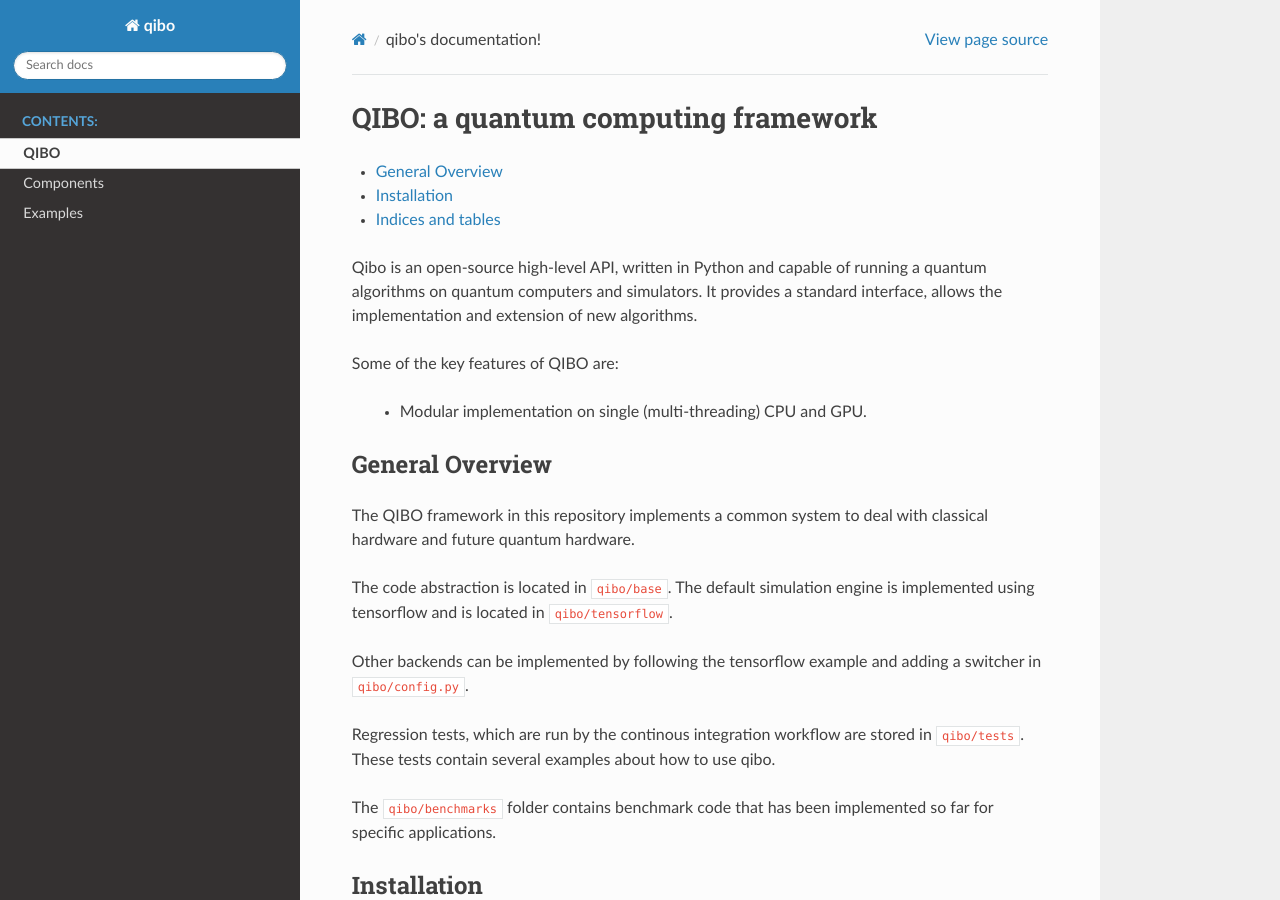
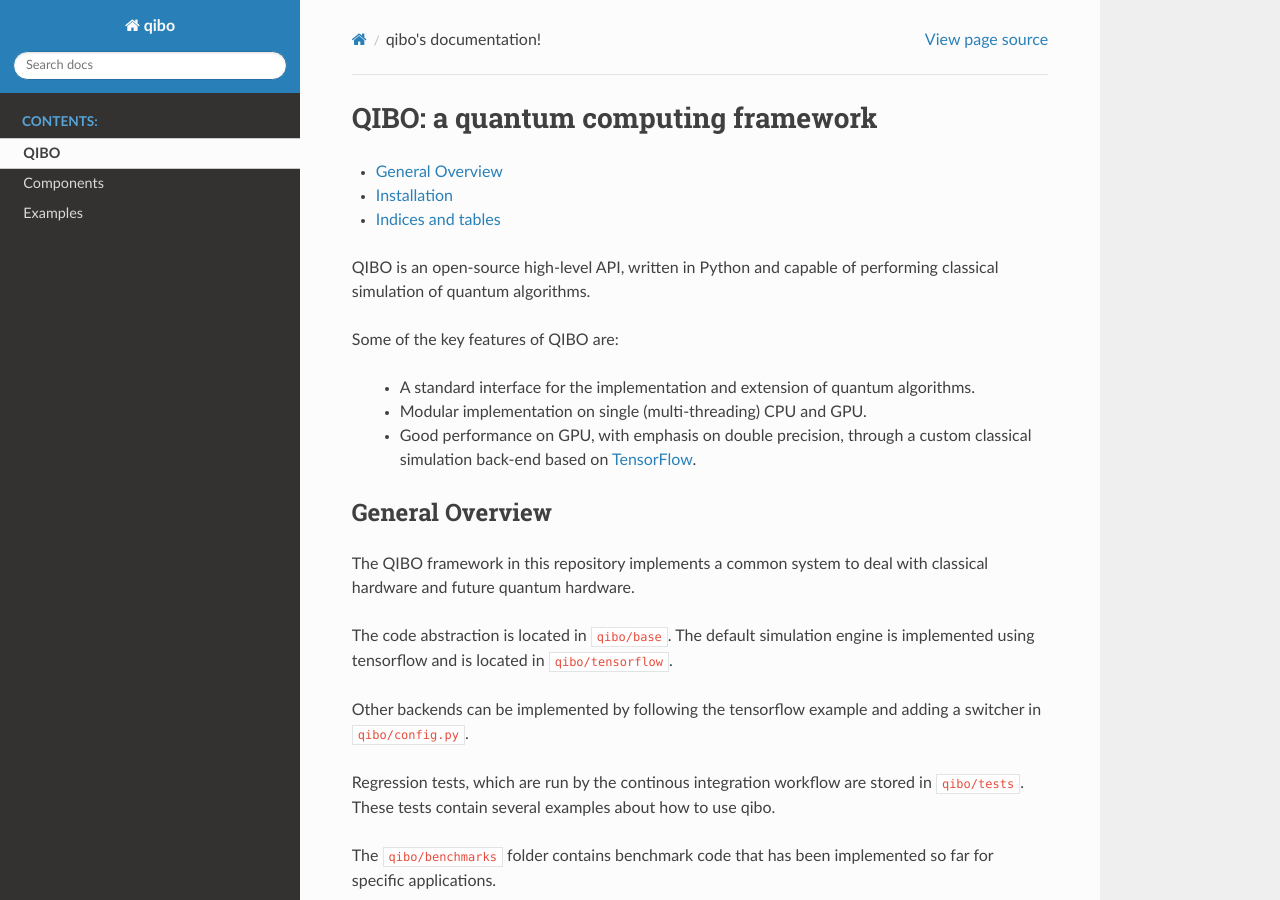
Before and after one commit to qiboteam/qibo, a Sphinx documentation site: the page built from doc/source/index.rst, in a window 1280 px wide and 900 px high. Built offline with Sphinx 7.4.7 and the Read the Docs theme 2.0.0, drawn with Linux system fonts in a browser that asks for light colours.

Commit message:
fixing goals and sync with sphinx

```diff
--- a/doc/source/index.rst
+++ b/doc/source/index.rst
@@ -9,11 +9,13 @@ QIBO: a quantum computing framework
    :local:
    :depth: 1
 
-Qibo is an open-source high-level API, written in Python and capable of running a quantum algorithms on quantum computers and simulators. It provides a standard interface, allows the implementation and extension of new algorithms.
+QIBO is an open-source high-level API, written in Python and capable of performing classical simulation of quantum algorithms.
 
 Some of the key features of QIBO are:
 
-    - Modular implementation on single (multi-threading) CPU and GPU.
+      - A standard interface for the implementation and extension of quantum algorithms.
+      - Modular implementation on single (multi-threading) CPU and GPU.
+      - Good performance on GPU, with emphasis on double precision, through a custom classical simulation back-end based on `TensorFlow <https://tensorflow.org/>`_.
 
 General Overview
 ================
```
Also changed, not shown: README.md (+6 -1 lines).
